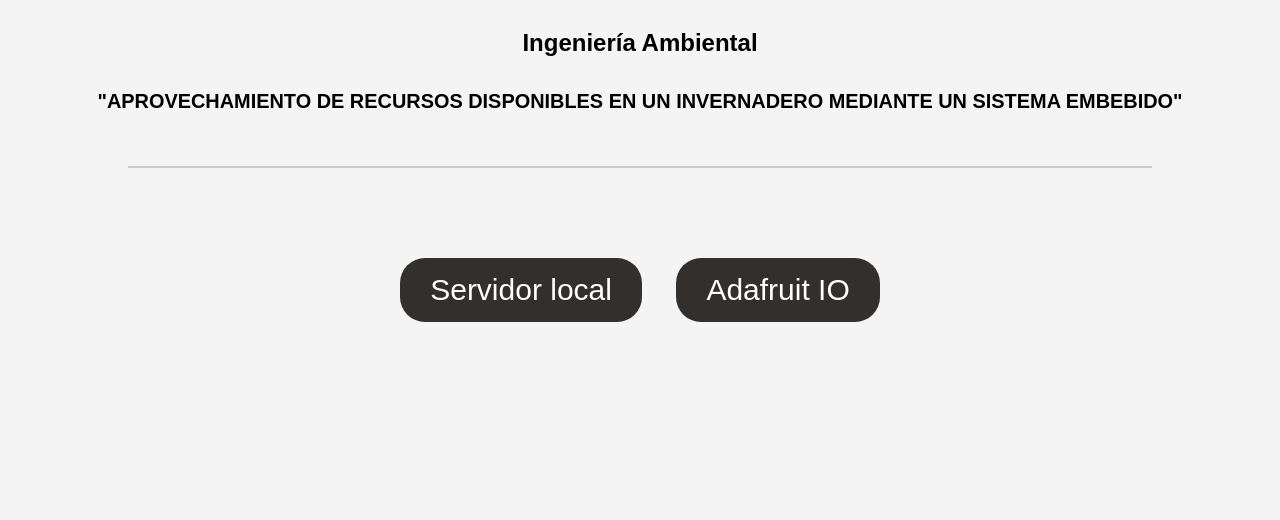
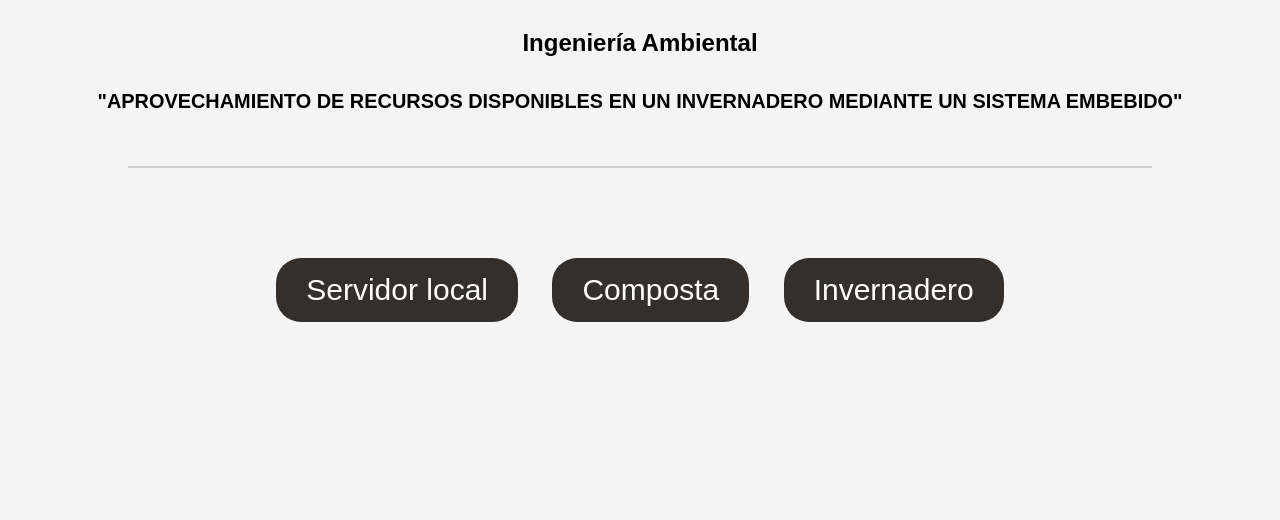
Before and after one commit to MokaSama/Tesis, a plain HTML site: page index.html in a window 1280 px wide. Shown: the part 155-675 px from the top of the page. Drawn offline with Linux system fonts and the light colour scheme.

Commit message:
Update index.html

```diff
--- a/index.html
+++ b/index.html
@@ -122,7 +122,8 @@
     <!-- Botones centrados -->
     <div class="button-container">
         <a href="https://www.ejemplo1.com" target="_blank">Servidor local</a>
-        <a href="https://io.adafruit.com/Enviromental_green/dashboards/oscaraaa" target="_blank">Adafruit IO</a>
+	<a href="https://io.adafruit.com/Enviromental_green/dashboards/composta"target="_blank">Composta</a>
+        <a href="https://io.adafruit.com/Enviromental_green/dashboards/oscaraaa" target="_blank">Invernadero</a>
     </div>
 
     <!-- Botones -->
```
